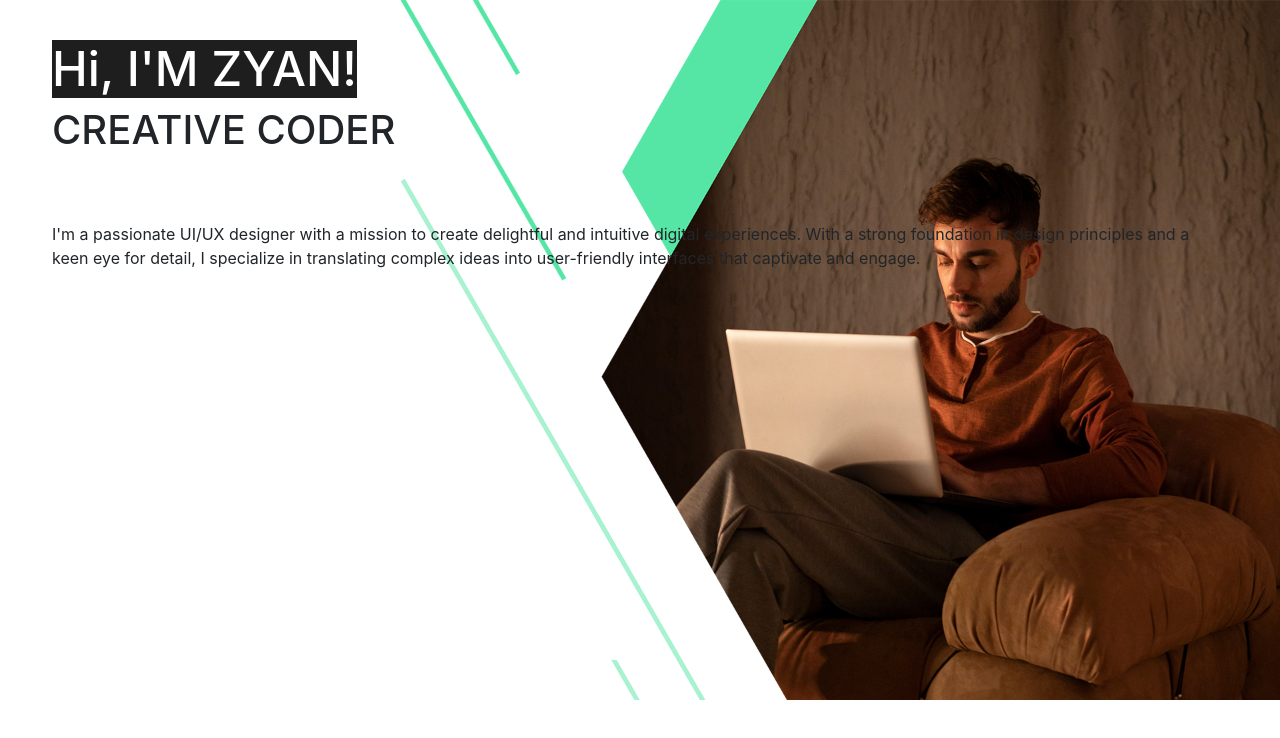
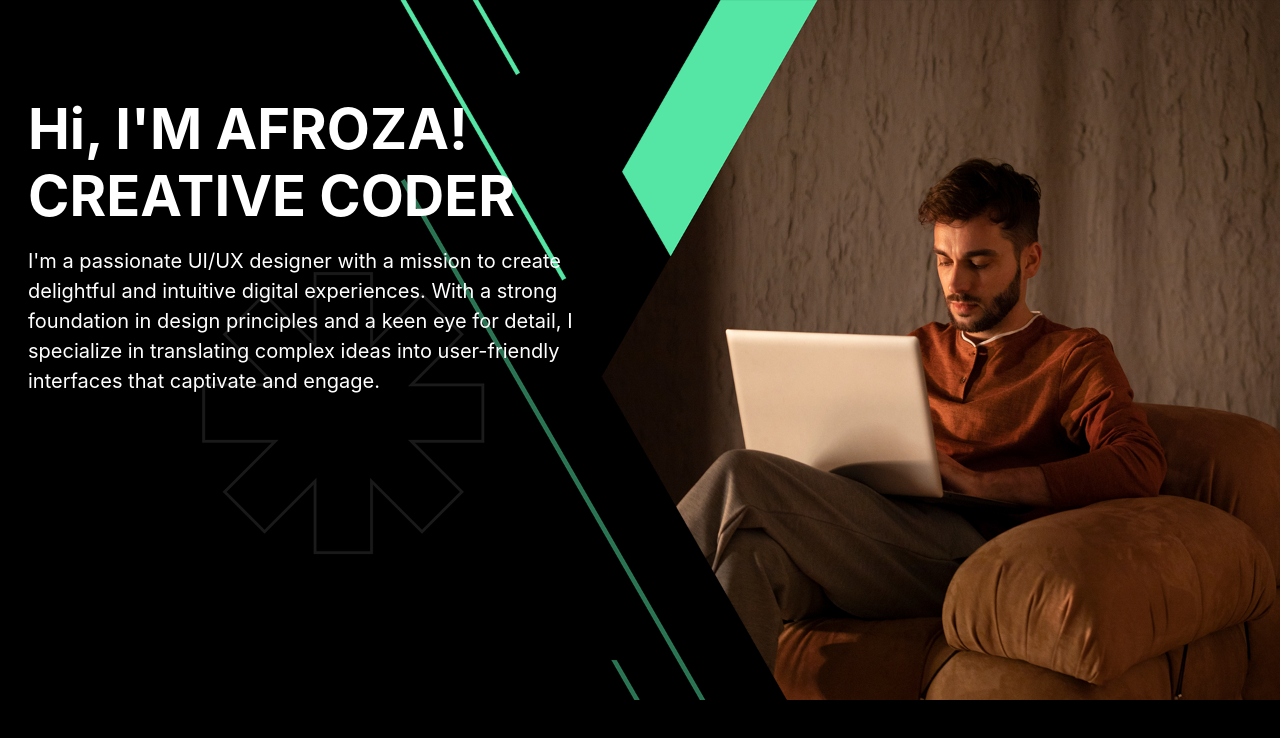
Before and after one commit to afrojaakter032/personal-website-react, a React (Create React App) app: page / in a window 1280 px wide. Shown: the top 738 px of the page. Built offline with nearby package versions, Linux system fonts and the light colour scheme.

Commit message:
hero section content add

```diff
--- a/public/assets/css/main.css
+++ b/public/assets/css/main.css
@@ -2,22 +2,16 @@
     margin: 0;
     padding: 0;
 }
+body {
+    background-color: black;
+    color: white;
+    font-family: 'Poppins', sans-serif;
+}
 
-/* .hero-image {
-    background-image: url('./asstes/images/banner_bg2.png');
+.hero-image {
+    background-image: url('./../images/banner_bg2.png');
     background-size: cover;
     background-repeat: no-repeat;
     height: 700px;
 
-} */
-.hero-header {
-    color: white;
-    background-color: rgb(30, 30, 30);
-    display: inline-block;
-    font-size: 48px;
 }
-
-.hero-item {
-    padding: 20px;
-    margin: 20px;
-}
--- a/public/index.html
+++ b/public/index.html
@@ -25,7 +25,10 @@
       Learn how to configure a non-root public URL by running `npm run build`.
     -->
     <title>React App</title>
-    <link href="https://cdn.jsdelivr.net/npm/bootstrap@5.3.1/dist/css/bootstrap.min.css" rel="stylesheet" integrity="sha384-4bw+/aepP/YC94hEpVNVgiZdgIC5+VKNBQNGCHeKRQN+PtmoHDEXuppvnDJzQIu9" crossorigin="anonymous">
+    <link rel="preconnect" href="https://fonts.googleapis.com" />
+    <link rel="preconnect" href="https://fonts.gstatic.com" crossorigin />
+    <link href="https://fonts.googleapis.com/css2?family=Poppins&display=swap" rel="stylesheet" />
+    <link href="https://cdn.jsdelivr.net/npm/bootstrap@5.3.1/dist/css/bootstrap.min.css" rel="stylesheet" integrity="sha384-4bw+/aepP/YC94hEpVNVgiZdgIC5+VKNBQNGCHeKRQN+PtmoHDEXuppvnDJzQIu9" crossorigin="anonymous" />
     <script src="https://cdn.jsdelivr.net/npm/bootstrap@5.3.1/dist/js/bootstrap.bundle.min.js" integrity="sha384-HwwvtgBNo3bZJJLYd8oVXjrBZt8cqVSpeBNS5n7C8IVInixGAoxmnlMuBnhbgrkm" crossorigin="anonymous"></script>
     <link rel="stylesheet" href="./assets/css/main.css">
   </head>
--- a/src/pages/Home/Home.js
+++ b/src/pages/Home/Home.js
@@ -4,41 +4,24 @@ export default function Home() {
   return (
     <>
         <main>
-        <section className='hero' style={{height:700, background: 'url(./assets/images/banner_bg2.png)', backgroundSize:"cover"}}>
-        <div className='container-fluid'>
-            <div className='row'>
-                <div className='col-lg-12 hero-image'>
-                  <div className='hero-content'>
-                    <div className='hero-item'>
-                        <p className='h1 hero-header'>Hi, I'M ZYAN!</p>
-                        <p className='h1 hero-sub-header'>CREATIVE CODER</p>
+            <section className="hero">
+                <div className="container-fluid">
+                    <div className="row">
+                        <div className="col-lg-12 hero-image">
+                            <div className="px-3 pt-5">
+                                <div className="pt-5 fw-bold display-4">
+                                    <div>Hi, I'M AFROZA!</div>
+                                    <div>CREATIVE CODER</div>
                                 </div>
-
-                    <div className='hero-item'>
-                      <p>I'm a passionate UI/UX designer with a mission to create delightful and intuitive digital experiences. With a strong foundation in design principles and a keen eye for detail, I specialize in translating complex ideas into user-friendly interfaces that captivate and engage.</p>
+                                <div className="pt-3">
+                                    <p className="fs-5 w-50">I'm a passionate UI/UX designer with a mission to create delightful and intuitive digital experiences. With a strong foundation in design principles and a keen eye for detail, I specialize in translating complex ideas into user-friendly interfaces that captivate and engage.</p>
                                 </div>
-
-
                             </div>
-
                         </div>
-
                     </div>
-
-
                 </div>
-
-
             </section>
-
-
         </main>
-    <footer>
-
-    </footer>
-
-
     </>
-
   );
 }
```
Lines whose indentation alone changed are shown as unchanged.
